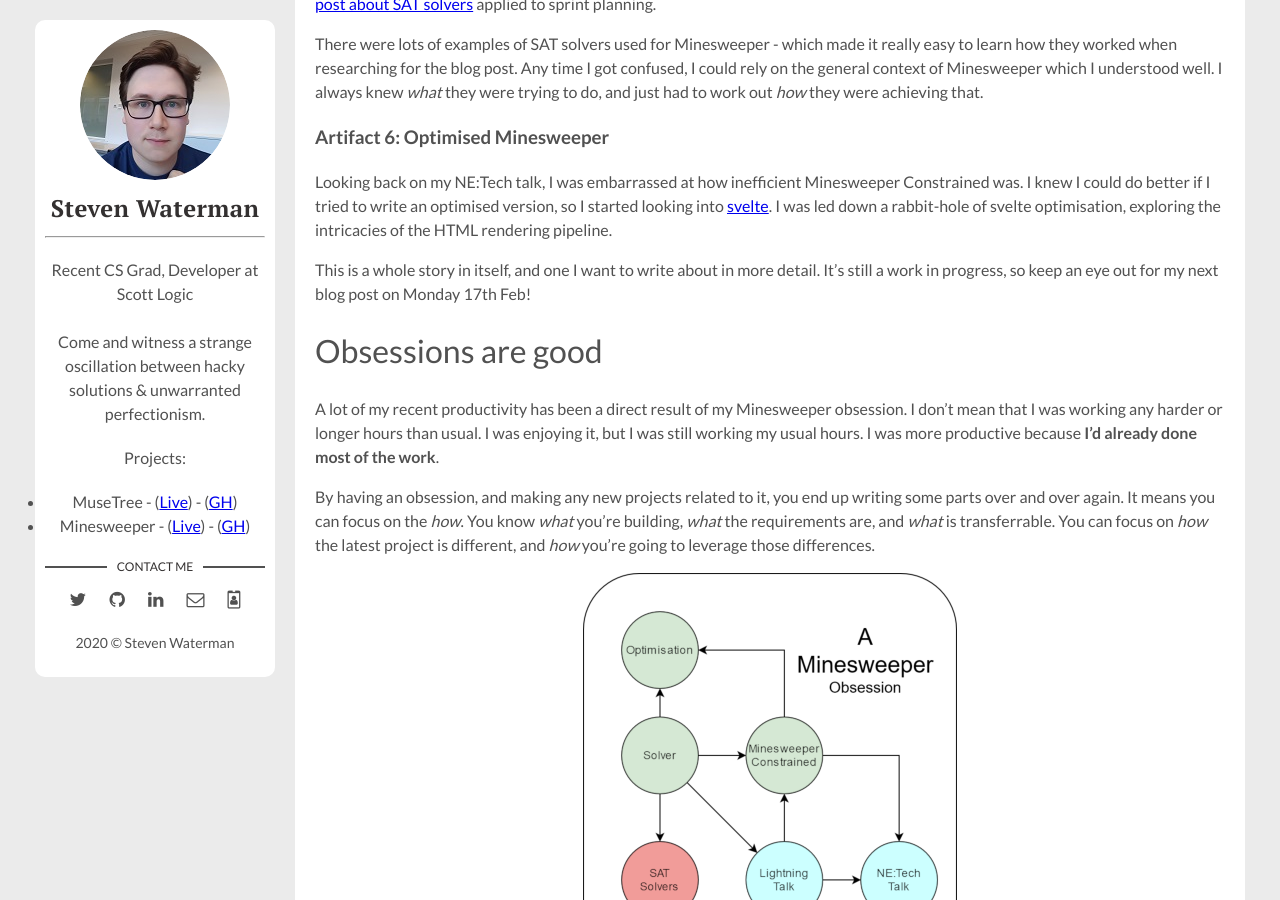
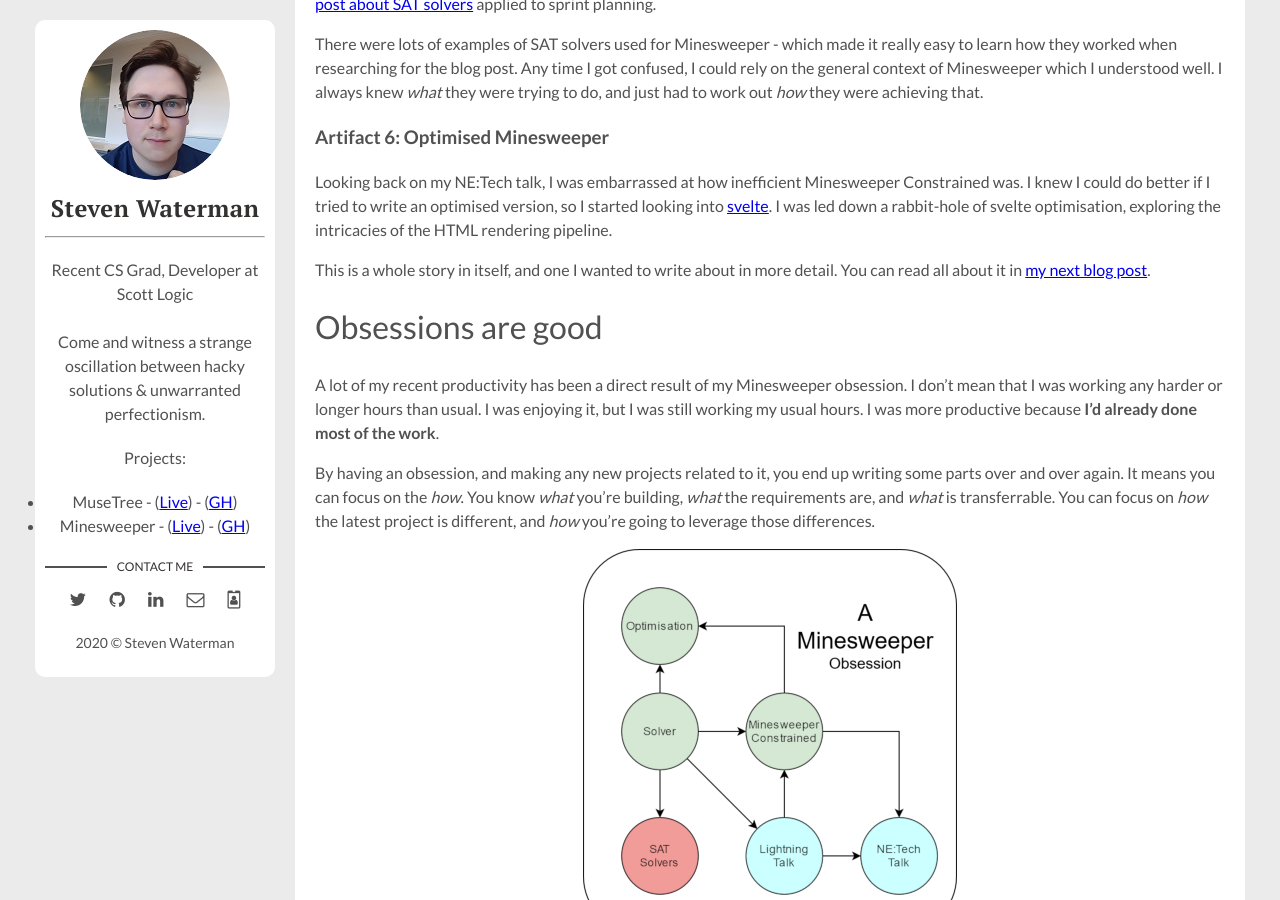
Before and after one commit to stevenwaterman/stevenwaterman.github.io, a Jekyll site: the page built from _posts/2020-02-10-embrace-your-obsessions.md, in a window 1280 px wide and 900 px high, scrolled down 3522 px. Built offline with Jekyll 4.4.1, drawn with Linux system fonts in a browser that asks for light colours.

Commit message:
update link to next blog post

```diff
--- a/_posts/2020-02-10-embrace-your-obsessions.md
+++ b/_posts/2020-02-10-embrace-your-obsessions.md
@@ -112,8 +112,8 @@ Looking back on my NE:Tech talk, I was embarrassed at how inefficient Minesweepe
 I knew I could do better if I tried to write an optimised version, so I started looking into [svelte](https://svelte.dev/).
 I was led down a rabbit-hole of svelte optimisation, exploring the intricacies of the HTML rendering pipeline.
 
-This is a whole story in itself, and one I want to write about in more detail.
-It's still a work in progress, so keep an eye out for my next blog post on Monday 17th Feb!
+This is a whole story in itself, and one I wanted to write about in more detail.
+You can read all about it in [my next blog post](http://www.stevenwaterman.uk/2020/02/17/minesweeper-optimisation.html).
 
 # Obsessions are good
 
```
